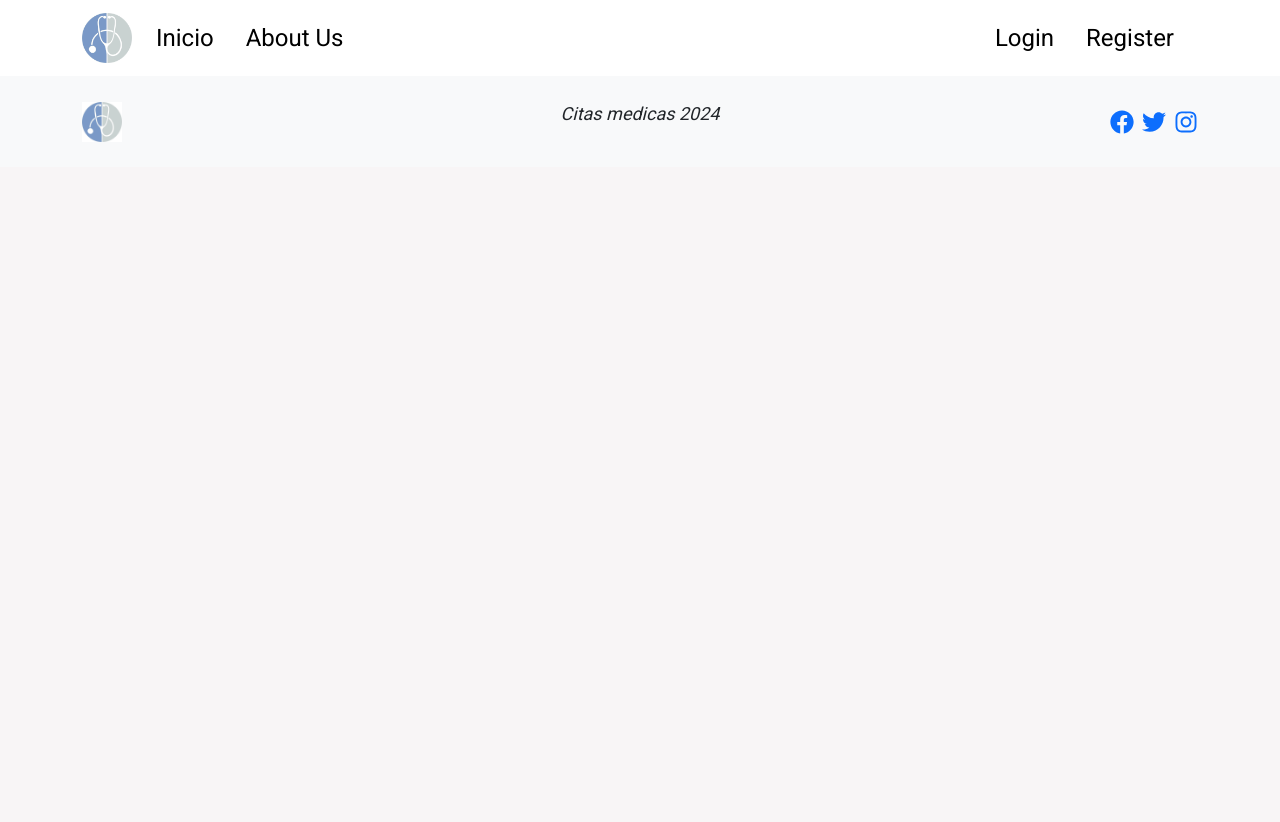
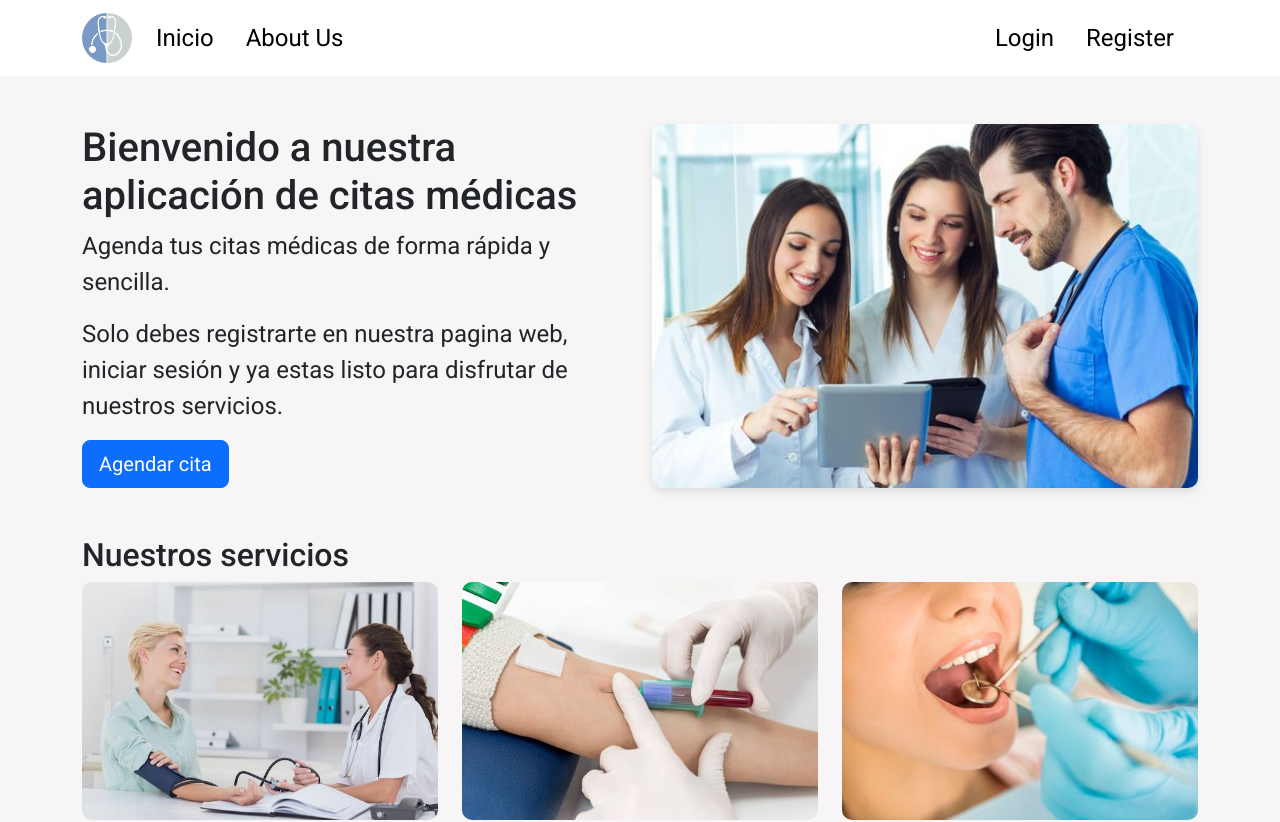
Before and after one commit to SAlejandraOlaya/Proyecto-3, a React (Vite) app in the folder front/: page / in a window 1280 px wide. Shown: the top 822 px of the page. Before the commit the page ends 800 px from the top, so only its background shows below. Built offline with nearby package versions, Linux system fonts and the light colour scheme.

Commit message:
se agrega el Home al App.jsx

```diff
--- a/front/src/App.jsx
+++ b/front/src/App.jsx
@@ -5,20 +5,21 @@ import Myfooter from './components/Footer/Myfooter.jsx';
 import Register from './views/Register/Register.jsx'
 import Login from './views/Login/Login.jsx'
 import NewAppointment from './views/NewAppointment/NewAppointment.jsx';
-import{Routes, Route} from 'react-router-dom'
+import { Routes, Route } from 'react-router-dom'
 import AboutUs from './views/AboutUs/AboutUs.jsx';
 function App() {
 
   return (
     <div>
       <Header />
+      {<Home />}
       <Routes>
-      <Route path="/Inicio" element= {<Home/>} />
-      <Route path="/About Us" element= {<AboutUs/>} />
-      <Route path="/Register" element= {<Register/>} />
-      <Route path="/Login" element= {<Login/>} />
-      <Route path="/Mis turnos" element= {<MyAppointments/>} />
-      <Route path="/Agendar cita" element= {<NewAppointment/>} />
+        <Route path="/Inicio" element={<Home />} />
+        <Route path="/About Us" element={<AboutUs />} />
+        <Route path="/Register" element={<Register />} />
+        <Route path="/Login" element={<Login />} />
+        <Route path="/Mis turnos" element={<MyAppointments />} />
+        <Route path="/Agendar cita" element={<NewAppointment />} />
       </Routes>
       <Myfooter />
 
```
